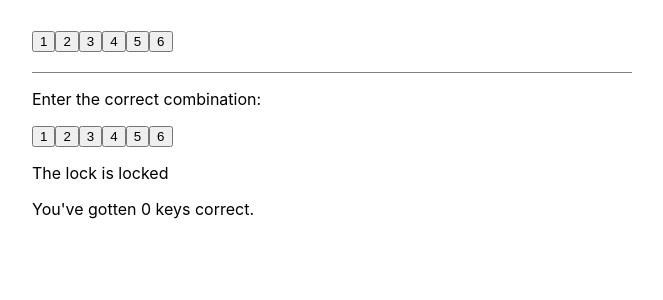
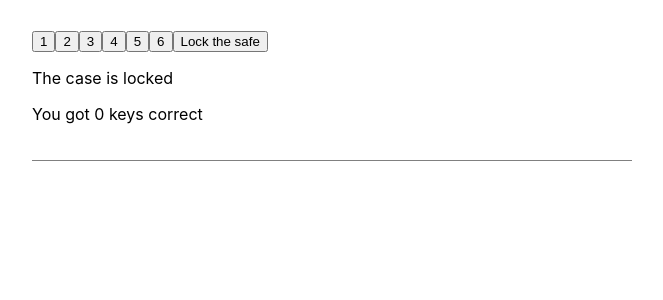
Before and after one commit to caballero-react-ex/react-playground, a React (Create React App) app: page / in a window 1280 px wide. Shown: the top 300 px of the page, without its empty margins (308-971 px from the left). Built offline with nearby package versions, Linux system fonts and the light colour scheme.

Commit message:
case exercise done

```diff
--- /dev/null
+++ b/src/00_use-effect/UseEffectTest.js
@@ -0,0 +1,21 @@
+import React, { useState, useEffect } from 'react';
+
+function UseEffectTest() {
+
+  const [text, setText] = useState('');
+
+  useEffect(() => {
+    console.log('latest value:', text);
+  });
+
+  return(
+    <div>
+      <input
+        value={text}
+        onChange={e => setText(e.target.value)}
+      />
+    </div>
+  )
+}
+
+export default UseEffectTest;
--- a/src/00_use-reducer/Case.js
+++ b/src/00_use-reducer/Case.js
@@ -2,24 +2,51 @@ import { render } from '@testing-library/react';
 import React, { useReducer } from 'react';
 
 const reducer = (state, action) => {
-  switch(action) {
+  switch(action.type) {
 
-    case 1:
-      return [state + 1]
-    case 2:
-      return [state + 2]
-    case 3:
-      return [state + 3]
-    case 4:
-      return [state + 4]
-    case 5:
-      return [state + 5]
-    case 6:
-      return [state + 6]
+    case "keypress":
+      // if the lock is already unlocked, do nothing
+      if (state.status === "unlocked") {
+        return state
+      }
+      // if this key matches the next one in sthe sequence, keep doing
+      if (
+        action.value === parseInt(state.combo[state.nextKeyIndex], 10)
+      ) {
+        const nextKeyIndex = state.nextKeyIndex + 1
+        return {
+          ...state,
+          nextKeyIndex,
+          status:
+            nextKeyIndex === state.combo.length
+              ? "unlocked"
+              : "locked"
+        };
+      } else {
+        // if this key was wrong, reset the secuence
+        return {
+          ...state,
+          nextKeyIndex: 0
+        };
+      }
+    // if the safe is unlocked, then reset
+    case "lock":
+      if (state.status === "unlocked") {
+        return {
+          ...state,
+          status: "locked",
+          nextKeyIndex: 0
+        }
+      }
+
+    default:
+      return state
   }
-}
+};
 
 function Case({combo}) {
+
+
 
   const [lock, dispatch] = useReducer(reducer, {
     combo,
@@ -28,8 +55,21 @@ function Case({combo}) {
   });
 
 
-  function handleClick(number) {
-    dispatch(number)
+  function handleClick(index) {
+    //alert("the number is" + number)
+    dispatch({type: "keypress", value: index})
+  }
+
+  function handleOpen() {
+    // if(lock.status === "locked") {
+    //   alert("Case is ALREADY locked")
+    // } else {
+    //   alert("Case is locked")
+    // }
+    dispatch({
+      type: "lock",
+    })
+
   }
 
 
@@ -40,7 +80,11 @@ function Case({combo}) {
         {[1,2,3,4,5,6].map((index) => (
           <button key={index} onClick={() => handleClick(index)}>{index}</button>
         ))}
+        <button onClick={handleOpen}>Lock the safe</button>
       </div>
+
+        <p>The case is {lock.status}</p>
+        <p>You got {lock.nextKeyIndex} keys correct</p>
 
 
     </div>
--- a/src/00_use-reducer/CaseSolution.js
+++ b/src/00_use-reducer/CaseSolution.js
@@ -57,7 +57,7 @@ function Keypad({ combo }) {
         </button>
       ))}
       <p>The lock is {lock.status}</p>
-      <p>
+      <p style={{borderBottom: "1px solid grey", paddingBottom: "20px"}}>
         You've gotten {lock.nextKeyIndex} keys correct.
       </p>
     </>
--- a/src/00_use-reducer/LightReducer.js
+++ b/src/00_use-reducer/LightReducer.js
@@ -6,11 +6,11 @@ import './LightReducer.css';
 const reducer = (state, action) => {
   switch (action.type) {
     case "levelUp":
-      if(state === 3) return 3;
+      if(state === 3) return state;
       return state + 1
 
     case "levelDown":
-      if(state === 0) return 0;
+      if(state === 0) return state;
       return state - 1
 
     case "off": return 0
--- a/src/App.js
+++ b/src/App.js
@@ -1,27 +1,8 @@
 import React from 'react';
-import CounterNoCons from './counter/CounterNoCons';
-import House from './00_house-lights/House';
-import RedditAxios from './00_api-request/RedditAxios';
-import RedditFetch from './00_api-request/RedditFetch';
-import OneTimeBtnClass from './00_use-state/OneTimeBtnClass';
-import OneTimeBtnHook from './00_use-state/OneTimeBtnHook';
-import MultiCounter from './00_use-state/Increment';
-import LightSwitch from './00_use-state/LightSwitch';
-import RandomList from './00_use-state/RandomList';
-import AudioApp from './00_use-state/AudioApp';
-import AudioAppWithObject from './00_use-state/AudioAppWithObject';
-import Quote from './00_api-request/QuoteAPI';
-import InputList from './00_controls/ControlledControl';
-import NameInputs from './00_controls/NameInput';
-import NameInputsClass from './00_controls/NameInputClass';
-import NameInputsUncontrolledClass from './00_controls/UncontrolledInputClass';
-import NameInputsUncontrolled from './00_controls/UncontrolledInput';
-import PizzaAppClass from './00_controls/PizzaApp';
-import Counter from './00_use-reducer/UseReducerTest';
-import ShoppingList from './00_use-reducer/ShoppingList';
-import LightReducer from './00_use-reducer/LightReducer';
 import Case from './00_use-reducer/Case';
 import Keypad from './00_use-reducer/CaseSolution';
+import UseEffectTest from './00_use-effect/UseEffectTest';
+import LightReducer from './00_use-reducer/LightReducer';
 
 
 function App() {
@@ -66,7 +47,10 @@ function App() {
        {/* <ShoppingList /> */}
        {/* <LightReducer /> */}
        <Case combo={"1111"}/>
-       <Keypad combo={"6342"} />
+       {/* <Keypad combo={"6342"} /> */}
+
+       {/* USE-EFFECT */}
+       {/* <UseEffectTest /> */}
 
     </div>
   );
```
